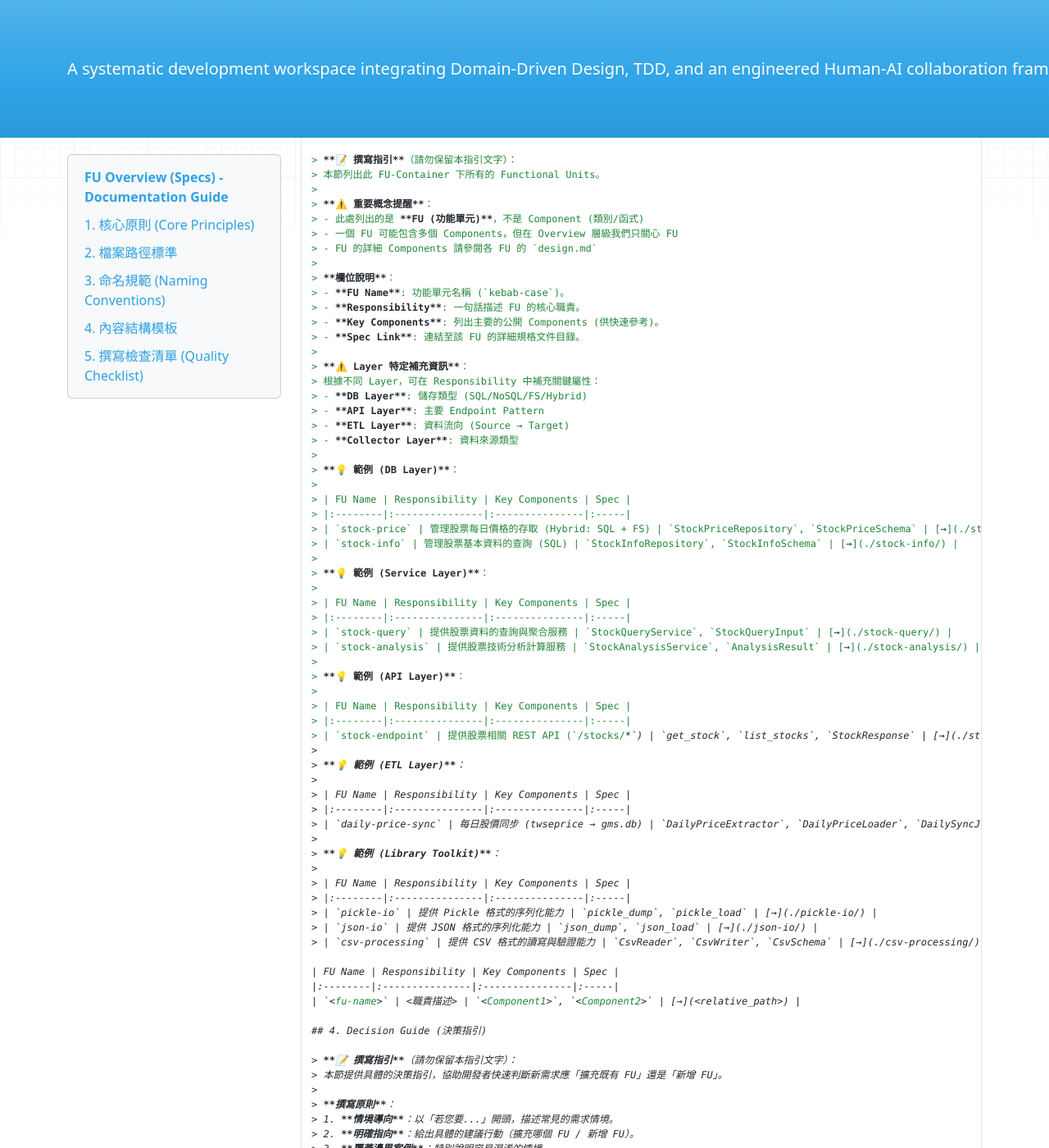
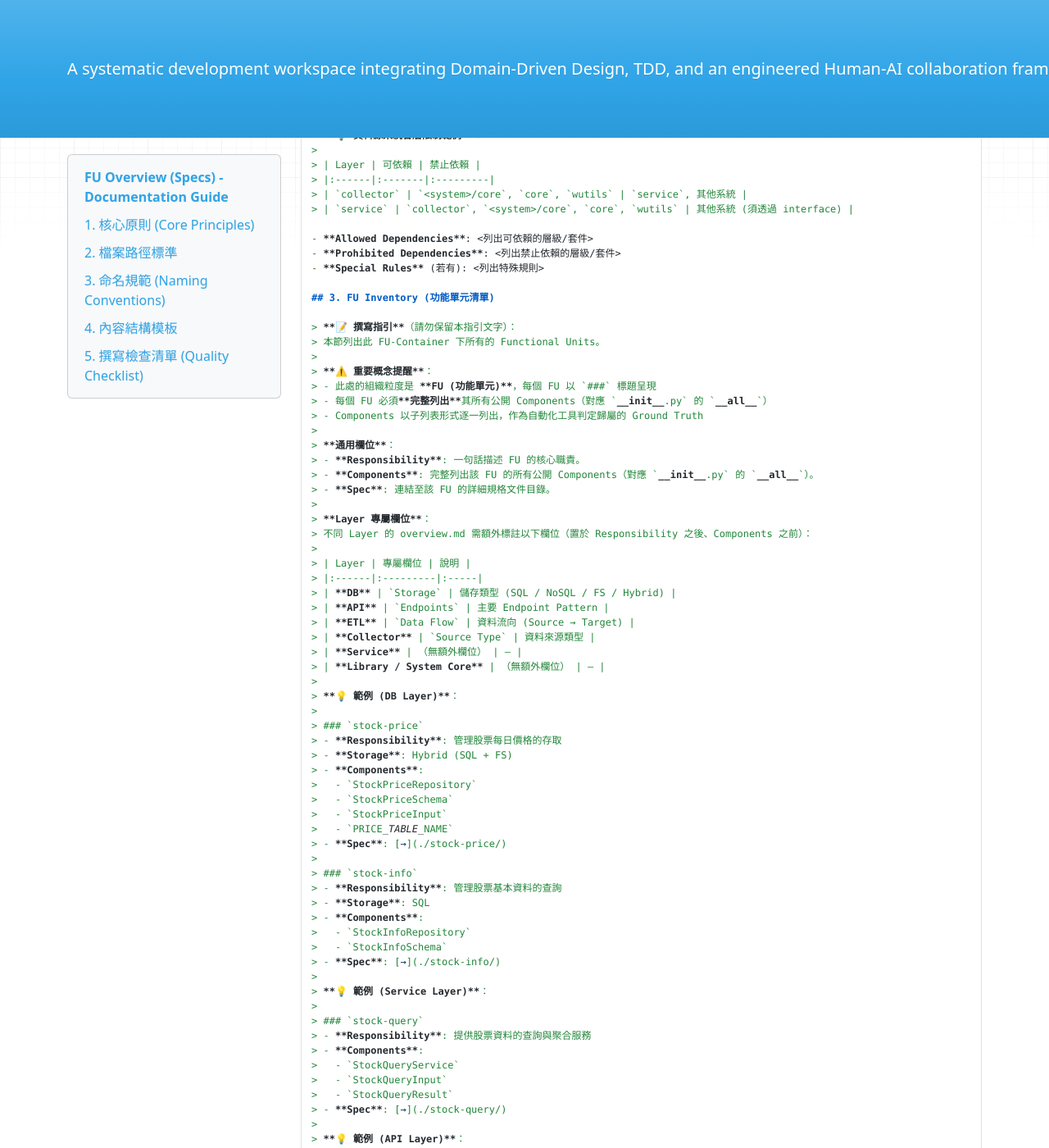
Before and after one commit to Wanini0209/wBiSaProj, an MkDocs documentation site: the page built from docs/standards/writing-guides/specs/fu-overview.md, in a window 1280 px wide and 1400 px high, scrolled down 4372 px. Shown: the whole window at 82% size. Built offline with MkDocs 1.6.1, drawn with Linux system fonts in a browser that asks for light colours; nearby versions of some CDN libraries; some of the changed text lies outside the part shown.

Commit message:
docs(project): adopt hierarchical list format for L3 FU Overview
Major changes to the FU Overview writing guide (fu-overview.md):
- Replace table format with hierarchical list (### heading per FU)
- Upgrade "Key Components" to exhaustive "Components" list
  aligned with __init__.py __all__
- Add "Components completeness contract" subsection (Section 1.3)
- Extract Layer-specific attributes into dedicated fields
  (Storage, Endpoints, Data Flow, Source Type)
- Add Collector Layer example (previously missing)
- Update quality checklist with Components completeness check

Migrate existing overviews to the new format:
- wutils/io/overview.md (verified: json_dump, json_load,
  pickle_dump, pickle_load)
- wutils/wthread/overview.md (verified: FutureThread)

```diff
--- a/docs/standards/writing-guides/specs/fu-overview.md
+++ b/docs/standards/writing-guides/specs/fu-overview.md
@@ -26,7 +26,7 @@
 
 ### 1.3 核心概念釐清：FU vs Component
 
-> **⚠️ 關鍵理解**：本文件盤點的是 **FU (功能單元)**，而非 FU 內部的 Component。
+> **⚠️ 關鍵理解**：本文件的盤點粒度是 **FU (功能單元)**，但每個 FU 必須**完整列出**其所有公開 Components。
 >
 > *Ref: `docs/PROJECT_DESIGN-ARCHITECTURE.md` Section 4 & 5.3*
 
@@ -56,6 +56,16 @@ FU Container: gms/db/market/stock
 
 > **使用方式**：開發者透過 `from <fu_container_path> import <Component>` 使用 FU 的公開元件。
 > 詳見 `PROJECT_DESIGN-ARCHITECTURE.md` Section 5.5。
+
+#### Components 完整性契約
+
+本文件中每個 FU 所列出的 **Components 清單**，必須與該 FU Container 的 `__init__.py` 中 `__all__` 所匯出的公開元件**完全一致**。這是一份**完整清單 (Exhaustive List)**，而非摘要。
+
+| 規範 | 說明 |
+|:-----|:-----|
+| **完整性** | 必須列出 `__all__` 中的每一個公開元件，不得省略 |
+| **同步性** | 新增或移除 Component 時，必須同步更新本 Overview 文件 |
+| **用途** | 此清單作為自動化工具判定「Component → FU 歸屬」的 **Ground Truth** |
 
 ### 1.4 與其他層級的關係
 
@@ -224,60 +234,116 @@ FU 對外暴露的 Components（透過 `__init__.py` 匯出）應遵循 Python
 > 本節列出此 FU-Container 下所有的 Functional Units。
 >
 > **⚠️ 重要概念提醒**：
-> - 此處列出的是 **FU (功能單元)**，不是 Component (類別/函式)
-> - 一個 FU 可能包含多個 Components，但在 Overview 層級我們只關心 FU
-> - FU 的詳細 Components 請參閱各 FU 的 `design.md`
+> - 此處的組織粒度是 **FU (功能單元)**，每個 FU 以 `###` 標題呈現
+> - 每個 FU 必須**完整列出**其所有公開 Components（對應 `__init__.py` 的 `__all__`）
+> - Components 以子列表形式逐一列出，作為自動化工具判定歸屬的 Ground Truth
 >
-> **欄位說明**：
-> - **FU Name**: 功能單元名稱 (`kebab-case`)。
+> **通用欄位**：
 > - **Responsibility**: 一句話描述 FU 的核心職責。
-> - **Key Components**: 列出主要的公開 Components (供快速參考)。
-> - **Spec Link**: 連結至該 FU 的詳細規格文件目錄。
+> - **Components**: 完整列出該 FU 的所有公開 Components（對應 `__init__.py` 的 `__all__`）。
+> - **Spec**: 連結至該 FU 的詳細規格文件目錄。
 >
-> **⚠️ Layer 特定補充資訊**：
-> 根據不同 Layer，可在 Responsibility 中補充關鍵屬性：
-> - **DB Layer**: 儲存類型 (SQL/NoSQL/FS/Hybrid)
-> - **API Layer**: 主要 Endpoint Pattern
-> - **ETL Layer**: 資料流向 (Source → Target)
-> - **Collector Layer**: 資料來源類型
+> **Layer 專屬欄位**：
+> 不同 Layer 的 overview.md 需額外標註以下欄位（置於 Responsibility 之後、Components 之前）：
+>
+> | Layer | 專屬欄位 | 說明 |
+> |:------|:---------|:-----|
+> | **DB** | `Storage` | 儲存類型 (SQL / NoSQL / FS / Hybrid) |
+> | **API** | `Endpoints` | 主要 Endpoint Pattern |
+> | **ETL** | `Data Flow` | 資料流向 (Source → Target) |
+> | **Collector** | `Source Type` | 資料來源類型 |
+> | **Service** | （無額外欄位） | — |
+> | **Library / System Core** | （無額外欄位） | — |
 >
 > **💡 範例 (DB Layer)**：
 >
-> | FU Name | Responsibility | Key Components | Spec |
-> |:--------|:---------------|:---------------|:-----|
-> | `stock-price` | 管理股票每日價格的存取 (Hybrid: SQL + FS) | `StockPriceRepository`, `StockPriceSchema` | [→](./stock-price/) |
-> | `stock-info` | 管理股票基本資料的查詢 (SQL) | `StockInfoRepository`, `StockInfoSchema` | [→](./stock-info/) |
+> ### `stock-price`
+> - **Responsibility**: 管理股票每日價格的存取
+> - **Storage**: Hybrid (SQL + FS)
+> - **Components**:
+>   - `StockPriceRepository`
+>   - `StockPriceSchema`
+>   - `StockPriceInput`
+>   - `PRICE_TABLE_NAME`
+> - **Spec**: [→](./stock-price/)
+>
+> ### `stock-info`
+> - **Responsibility**: 管理股票基本資料的查詢
+> - **Storage**: SQL
+> - **Components**:
+>   - `StockInfoRepository`
+>   - `StockInfoSchema`
+> - **Spec**: [→](./stock-info/)
 >
 > **💡 範例 (Service Layer)**：
 >
-> | FU Name | Responsibility | Key Components | Spec |
-> |:--------|:---------------|:---------------|:-----|
-> | `stock-query` | 提供股票資料的查詢與聚合服務 | `StockQueryService`, `StockQueryInput` | [→](./stock-query/) |
-> | `stock-analysis` | 提供股票技術分析計算服務 | `StockAnalysisService`, `AnalysisResult` | [→](./stock-analysis/) |
+> ### `stock-query`
+> - **Responsibility**: 提供股票資料的查詢與聚合服務
+> - **Components**:
+>   - `StockQueryService`
+>   - `StockQueryInput`
+>   - `StockQueryResult`
+> - **Spec**: [→](./stock-query/)
 >
 > **💡 範例 (API Layer)**：
 >
-> | FU Name | Responsibility | Key Components | Spec |
-> |:--------|:---------------|:---------------|:-----|
-> | `stock-endpoint` | 提供股票相關 REST API (`/stocks/*`) | `get_stock`, `list_stocks`, `StockResponse` | [→](./stock-endpoint/) |
+> ### `stock-endpoint`
+> - **Responsibility**: 提供股票相關 REST API
+> - **Endpoints**: `/stocks/*`
+> - **Components**:
+>   - `get_stock`
+>   - `list_stocks`
+>   - `StockResponse`
+>   - `StockListResponse`
+> - **Spec**: [→](./stock-endpoint/)
 >
 > **💡 範例 (ETL Layer)**：
 >
-> | FU Name | Responsibility | Key Components | Spec |
-> |:--------|:---------------|:---------------|:-----|
-> | `daily-price-sync` | 每日股價同步 (twseprice → gms.db) | `DailyPriceExtractor`, `DailyPriceLoader`, `DailySyncJob` | [→](./daily-price-sync/) |
+> ### `daily-price-sync`
+> - **Responsibility**: 每日股價同步
+> - **Data Flow**: twseprice → gms.db
+> - **Components**:
+>   - `DailyPriceExtractor`
+>   - `DailyPriceLoader`
+>   - `DailySyncJob`
+> - **Spec**: [→](./daily-price-sync/)
+>
+> **💡 範例 (Collector Layer)**：
+>
+> ### `daily-price-crawler`
+> - **Responsibility**: 收集每日股票收盤價
+> - **Source Type**: Web Scraping (HTML)
+> - **Components**:
+>   - `DailyPriceCrawler`
+>   - `DailyPriceRawSchema`
+> - **Spec**: [→](./daily-price-crawler/)
 >
 > **💡 範例 (Library Toolkit)**：
 >
-> | FU Name | Responsibility | Key Components | Spec |
-> |:--------|:---------------|:---------------|:-----|
-> | `pickle-io` | 提供 Pickle 格式的序列化能力 | `pickle_dump`, `pickle_load` | [→](./pickle-io/) |
-> | `json-io` | 提供 JSON 格式的序列化能力 | `json_dump`, `json_load` | [→](./json-io/) |
-> | `csv-processing` | 提供 CSV 格式的讀寫與驗證能力 | `CsvReader`, `CsvWriter`, `CsvSchema` | [→](./csv-processing/) |
+> ### `pickle-io`
+> - **Responsibility**: 提供 Pickle 格式的序列化能力
+> - **Components**:
+>   - `pickle_dump`
+>   - `pickle_load`
+>   - `PickleError`
+>   - `DEFAULT_PICKLE_PROTOCOL`
+> - **Spec**: [→](./pickle-io/)
+>
+> ### `json-io`
+> - **Responsibility**: 提供 JSON 格式的序列化能力
+> - **Components**:
+>   - `json_dump`
+>   - `json_load`
+>   - `JsonParseError`
+>   - `JsonConfig`
+> - **Spec**: [→](./json-io/)
 
-| FU Name | Responsibility | Key Components | Spec |
-|:--------|:---------------|:---------------|:-----|
-| `<fu-name>` | <職責描述> | `<Component1>`, `<Component2>` | [→](<relative_path>) |
+### `<fu-name>`
+- **Responsibility**: <職責描述>
+- **Components**:
+  - `<Component1>`
+  - `<Component2>`
+- **Spec**: [→](<relative_path>)
 
 ## 4. Decision Guide (決策指引)
 
@@ -381,7 +447,8 @@ FU 對外暴露的 Components（透過 `__init__.py` 匯出）應遵循 Python
 
 - [ ] **上下文**：Section 1 是否已明確定義 System/Library, Layer, Scope, FU-Container Path？
 - [ ] **層級限制**：Section 2 是否已列出此層級的依賴規則 (Allowed/Prohibited)？
-- [ ] **FU 清單**：Section 3 是否已列出所有已知的 FU？每個 FU 是否都有 Responsibility 與 Key Components？
+- [ ] **FU 清單**：Section 3 是否已列出所有已知的 FU？每個 FU 是否都有 Responsibility 與完整的 Components 清單？
+- [ ] **Components 完整性**：每個 FU 的 Components 清單是否與其 `__init__.py` 的 `__all__` 完全一致？
 
 ### C. 決策指引品質
 
```
Also changed, not shown: docs/specs/wutils/io/overview.md (+13 -4 lines), docs/specs/wutils/wthread/overview.md (+5 -3 lines).
